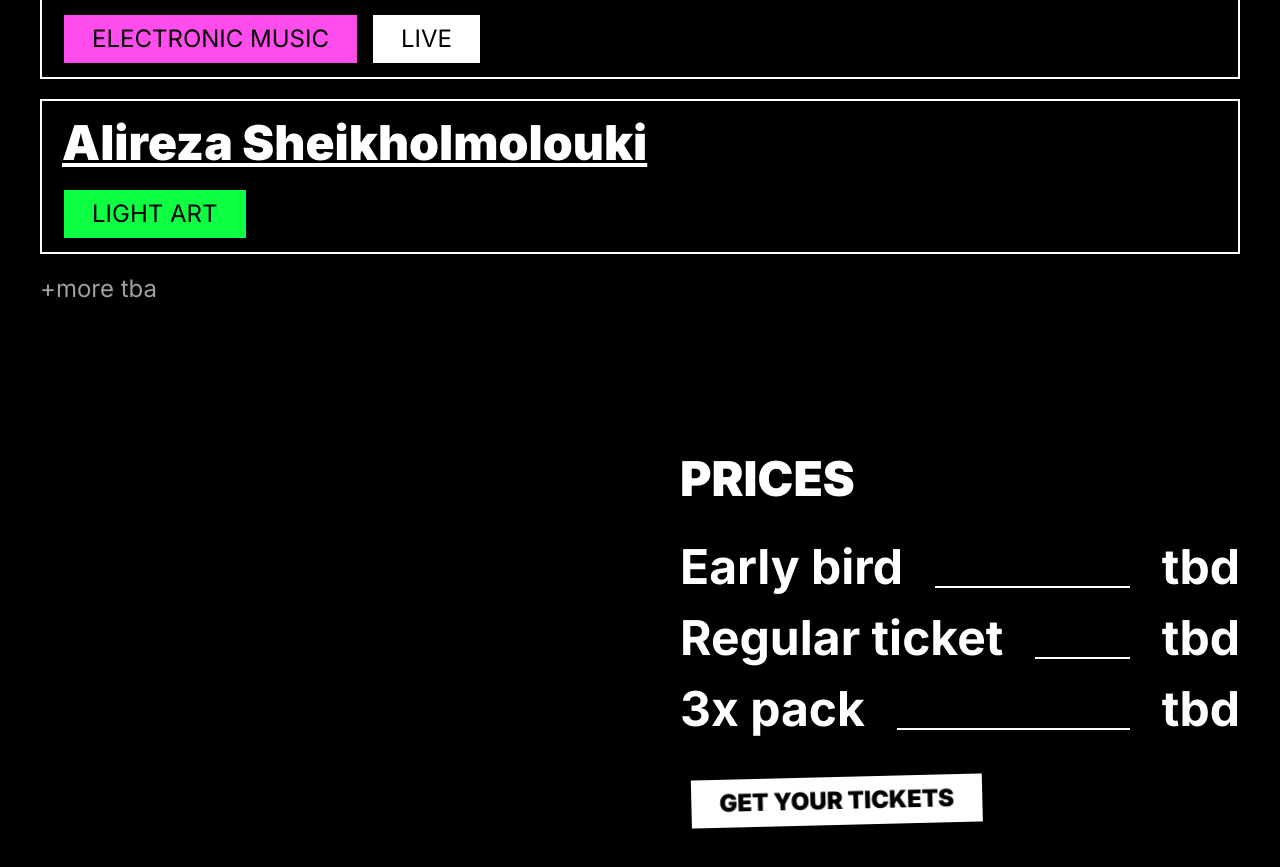
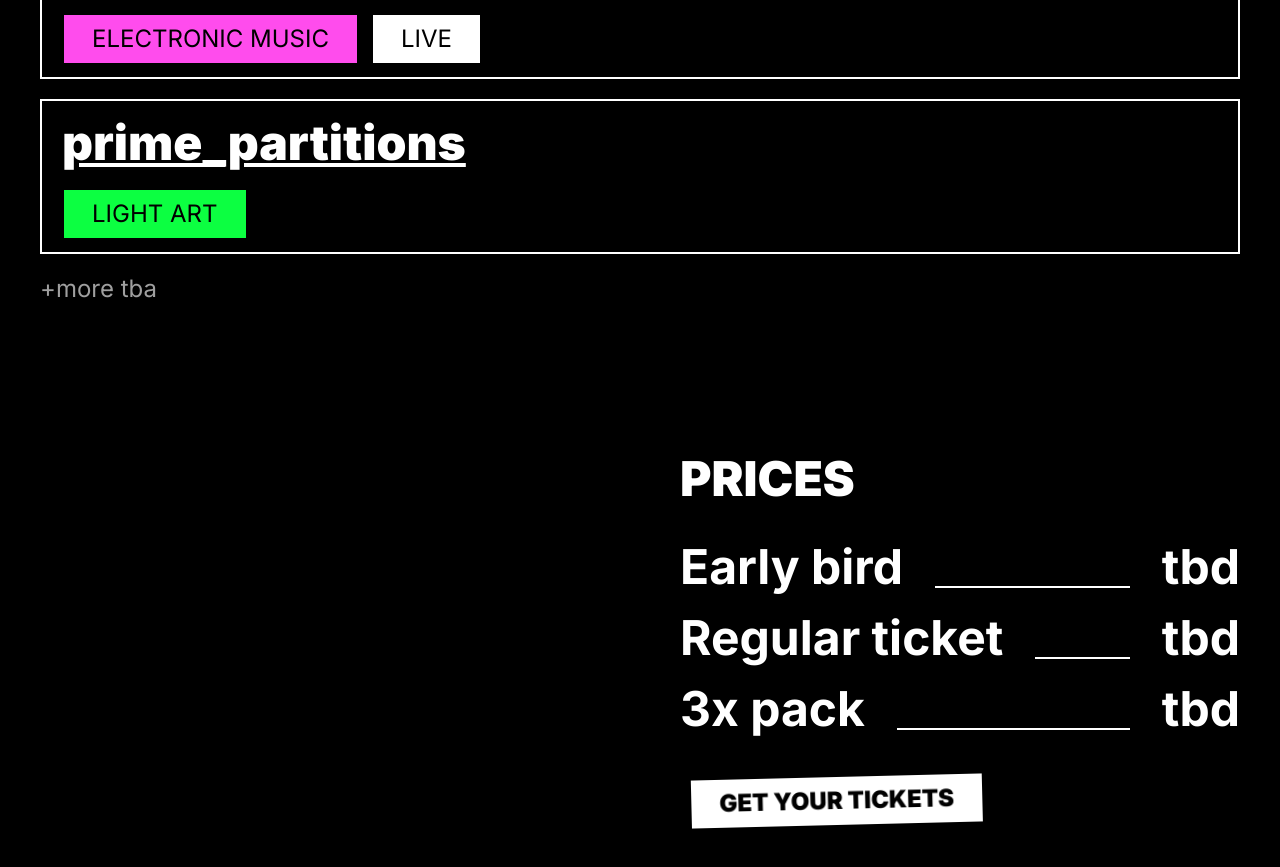
Before and after one commit to oshibka404/high-tech-mess, a plain HTML site: page index.html in a window 1280 px wide. Shown: the part 2893-3760 px from the top of the page. Drawn offline with Linux system fonts and the light colour scheme.

Commit message:
favicon + update artists

```diff
--- a/index.html
+++ b/index.html
@@ -4,6 +4,7 @@
     <meta charset="UTF-8">
     <title>High Tech Mess // 24 March // Amsterdam</title>
     <link rel="stylesheet" href="./styles.css">
+    <link rel="icon" href="./images/favicon.png">
 </head>
 <body>
     <canvas id="eca"></canvas>
@@ -121,22 +122,10 @@
                         <span class="tag live" data-cat="live">Live</span>
                     </div>
                 </div>
-                <!--
-                <div class="artist">
-                    <div class="artist-name">
-                        <a href="https://www.instagram.com/act_of_persistence/">
-                            Vlad Ponomarenko
-                        </a>
-                    </div>
-                    <div class="tags">
-                        <span class="tag generative" data-cat="generative">Generative art</span>
-                    </div>
-                </div>
-                -->
                 <div class="artist">
                     <div class="artist-name">
                         <a href="https://alireza.cc/">
-                            Alireza Sheikholmolouki
+                            prime_partitions
                         </a>
                     </div>
                     <div class="tags">
```
Also changed, not shown: images/favicon.png (added).
